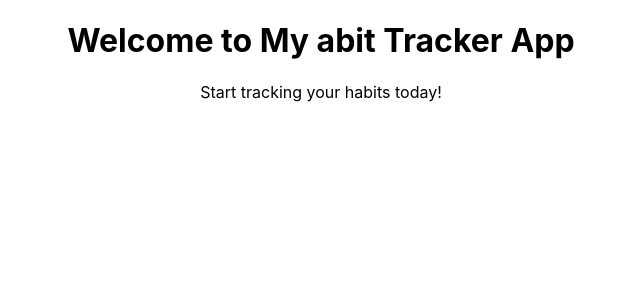
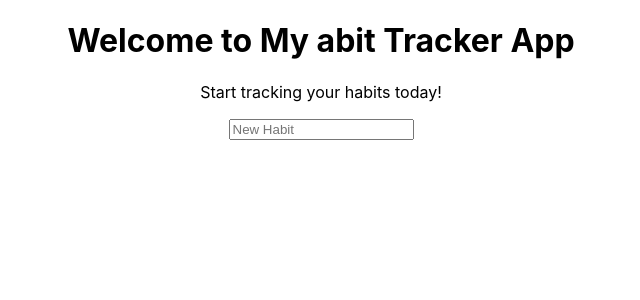
Before and after one commit to KannuNisha/my-app, a React (Create React App) app: page / in a window 1280 px wide. Shown: the top 300 px of the page, without its empty margins (319-959 px from the left). Built offline with nearby package versions, Linux system fonts and the light colour scheme.

Commit message:
Added add habit interactivity

```diff
--- a/src/App.js
+++ b/src/App.js
@@ -1,13 +1,42 @@
 import './App.css';
+
+
+import React, { useState } from 'react';
+import './App.css';
+
 function App() {
+  const [habits, setHabits] = useState([]);
+
+  const addHabit = (habit) => {
+    setHabits([...habits, habit]);
+  };
+
   return (
     <div className="App">
       <header className="App header">
         <h1>Welcome to My abit Tracker App</h1>
         <p>Start tracking your habits today!</p>
       </header>
+
+      <div>
+        <input
+        type="text"
+        placeholder="New Habit"
+        onKeyDown={(e) => {
+          if (e.key === 'Enter') {
+            addHabit(e.target.value);
+            e.target.value = '';
+          }
+        }}
+        />
+      </div>
+
+      <ul>
+        {habits.map((habit, index) => (
+          <li key={index}>{habit}</li>
+        ))}
+      </ul>
     </div>
   );
 }
-
 export default App;
```
